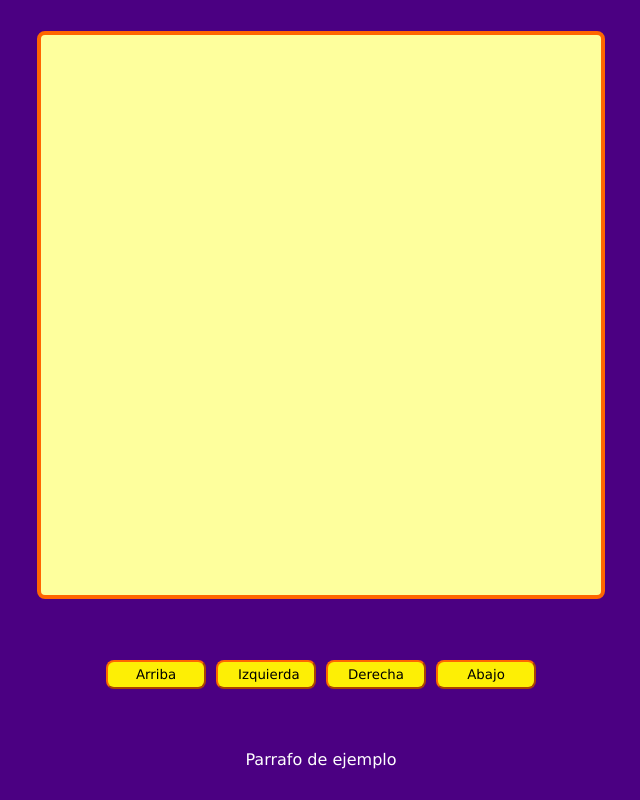
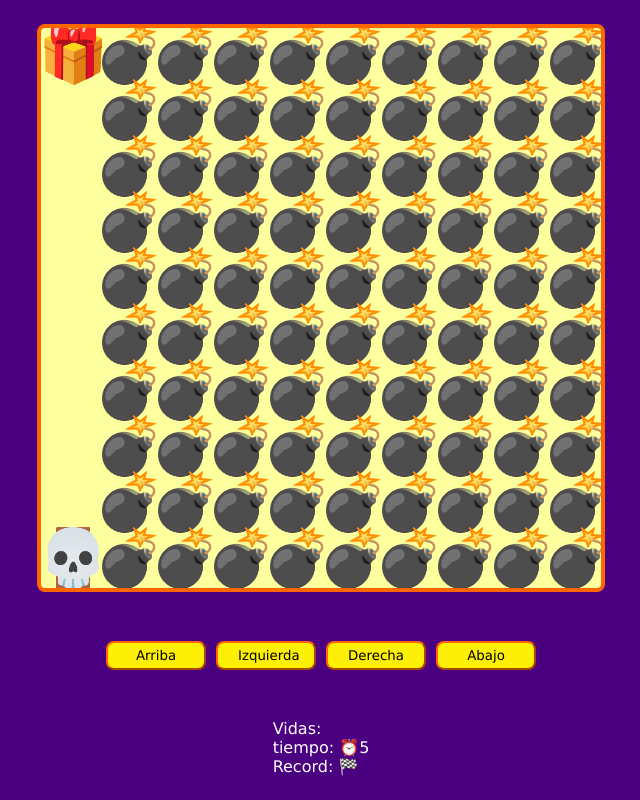
Before and after one commit to BederCC/Js-game, a plain HTML site: page index.html in a window 1280 px wide. Shown: the whole page, without its empty margins (319-959 px from the left). Drawn offline with Linux system fonts and the light colour scheme.

Commit message:
Update index.html

```diff
--- a/index.html
+++ b/index.html
@@ -18,7 +18,10 @@
         </div>
         <!-- TODO -->
         <div>
-            <p>Parrafo de ejemplo</p>
+            <p>Vidas: <span id="lives"></span></p>
+            <p>tiempo: ⏰<span id="time"></span></p>
+            <p>Record: 🏁<span id="record"></span></p>
+            <p id="result"></p>
         </div>
     </div>
     <script src="./maps.js"></script>
```
